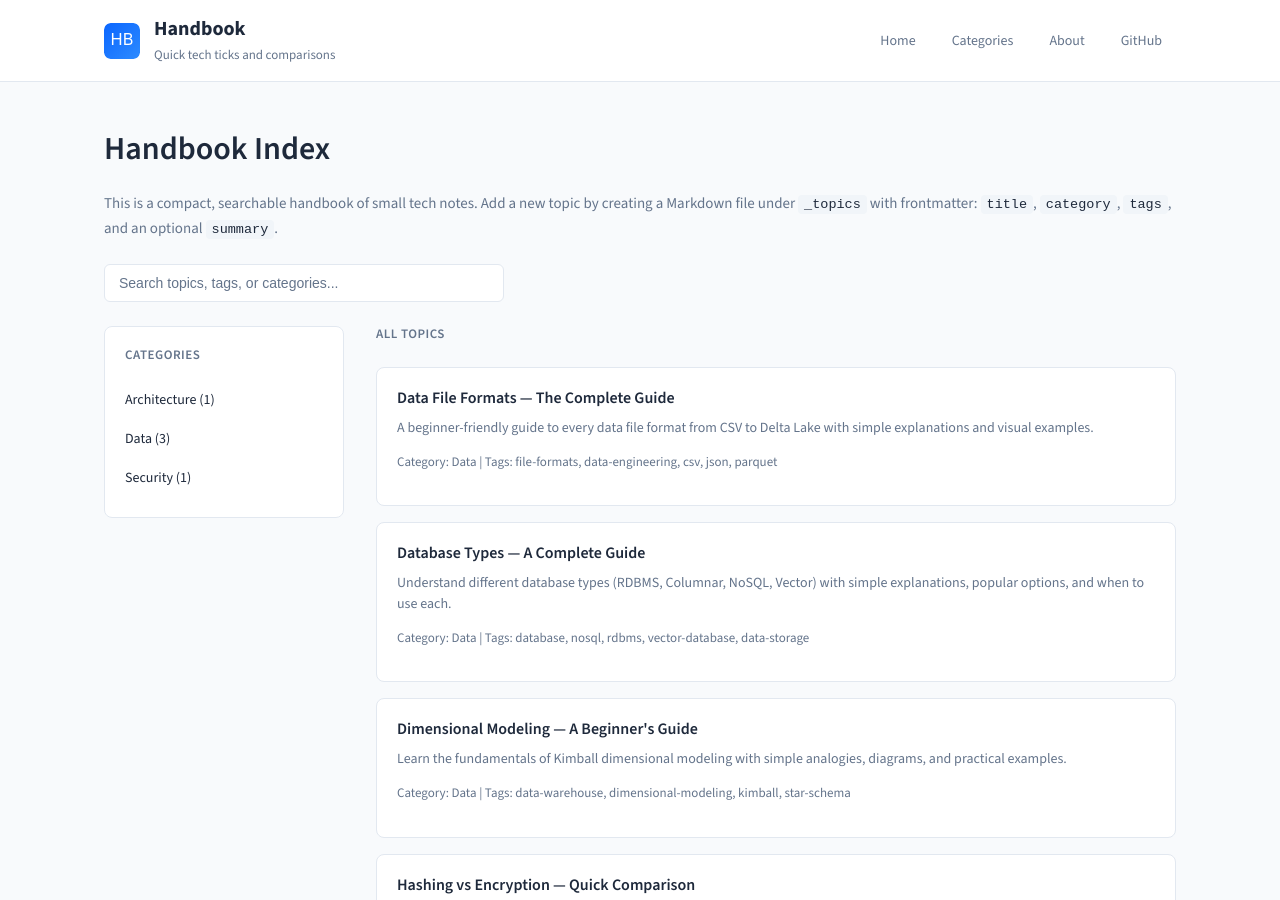
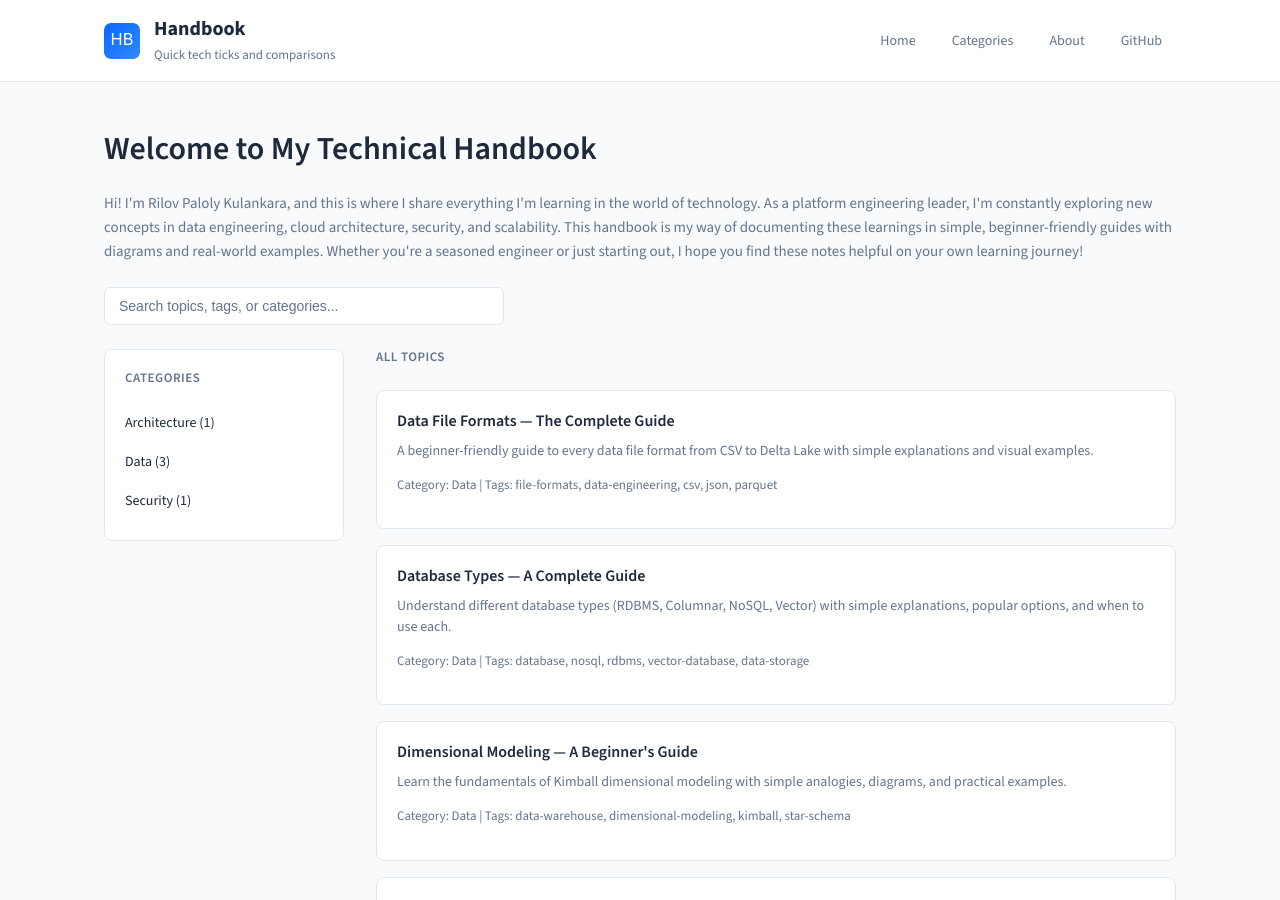
Before and after one commit to rilov/handbook, a Jekyll site: the page built from index.md, in a window 1280 px wide and 900 px high. Built offline with Jekyll 4.4.1, drawn with Linux system fonts in a browser that asks for light colours.

Commit message:
Update homepage intro with personal welcome message
Replace generic description with personal introduction from Rilov about sharing technical learnings and making concepts accessible to all skill levels

```diff
--- a/index.md
+++ b/index.md
@@ -3,9 +3,9 @@ layout: default
 title: Handbook — Index
 ---
 
-# Handbook Index
+# Welcome to My Technical Handbook
 
-<p class="intro">This is a compact, searchable handbook of small tech notes. Add a new topic by creating a Markdown file under <code>_topics</code> with frontmatter: <code>title</code>, <code>category</code>, <code>tags</code>, and an optional <code>summary</code>.</p>
+<p class="intro">Hi! I'm Rilov Paloly Kulankara, and this is where I share everything I'm learning in the world of technology. As a platform engineering leader, I'm constantly exploring new concepts in data engineering, cloud architecture, security, and scalability. This handbook is my way of documenting these learnings in simple, beginner-friendly guides with diagrams and real-world examples. Whether you're a seasoned engineer or just starting out, I hope you find these notes helpful on your own learning journey!</p>
 
 <div class="search-bar">
   <input id="topic-search" placeholder="Search topics, tags, or categories..." />
```
